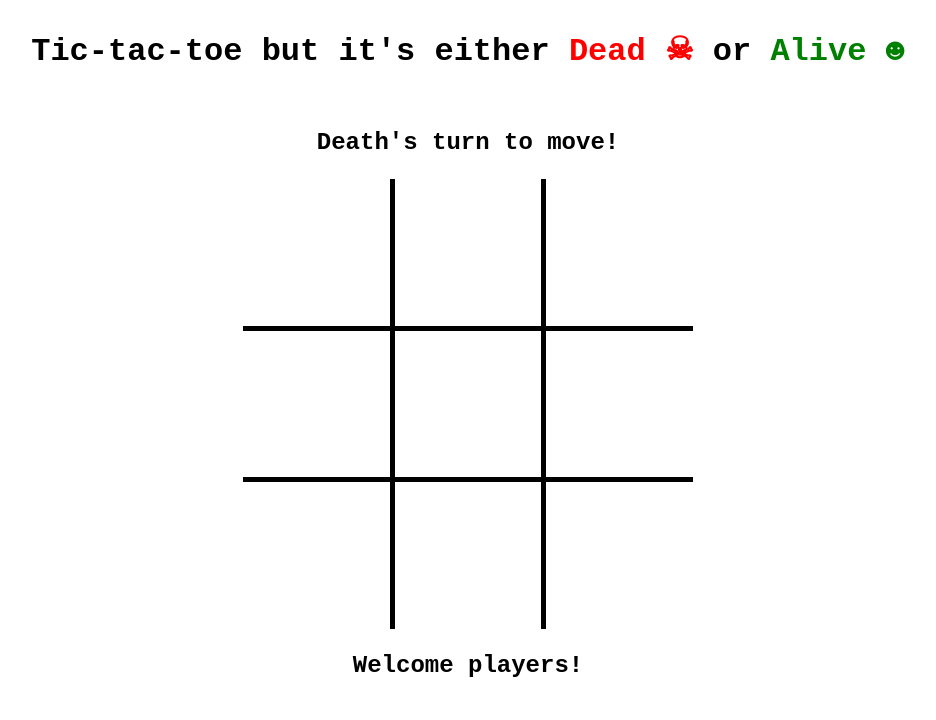
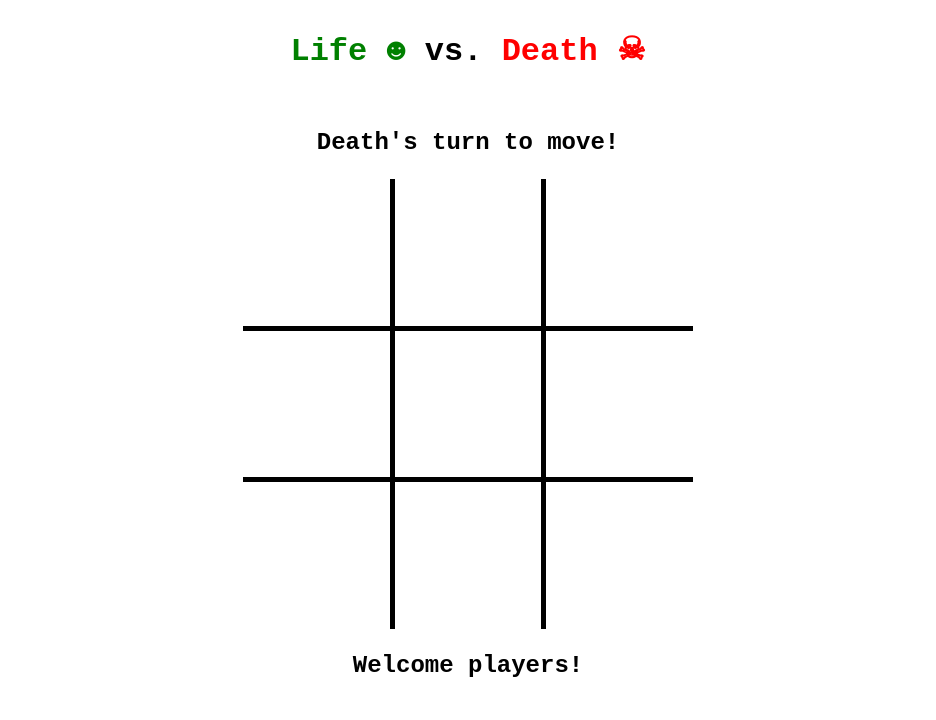
Before and after one commit to brianle169/tic-tac-toe, a website: page index.html in a window 1280 px wide. Shown: the top 720 px of the page, without its empty margins (172-1108 px from the left). Drawn offline with Linux system fonts and the light colour scheme.

Commit message:
Rewrite web heading

```diff
--- a/index.html
+++ b/index.html
@@ -12,10 +12,9 @@
 <body>
   <div class="container">
     <h1 class="header">
-      Tic-tac-toe but it's either
-      <p style="display: inline-block; color: red">Dead ☠</p>
-      or
-      <p style="display: inline-block; color: green">Alive ☻</p>
+      <p style="display: inline-block; color: green">Life ☻</p>
+      vs.
+      <p style="display: inline-block; color: red">Death ☠</p>
     </h1>
 
     <div class="game-area">
```
